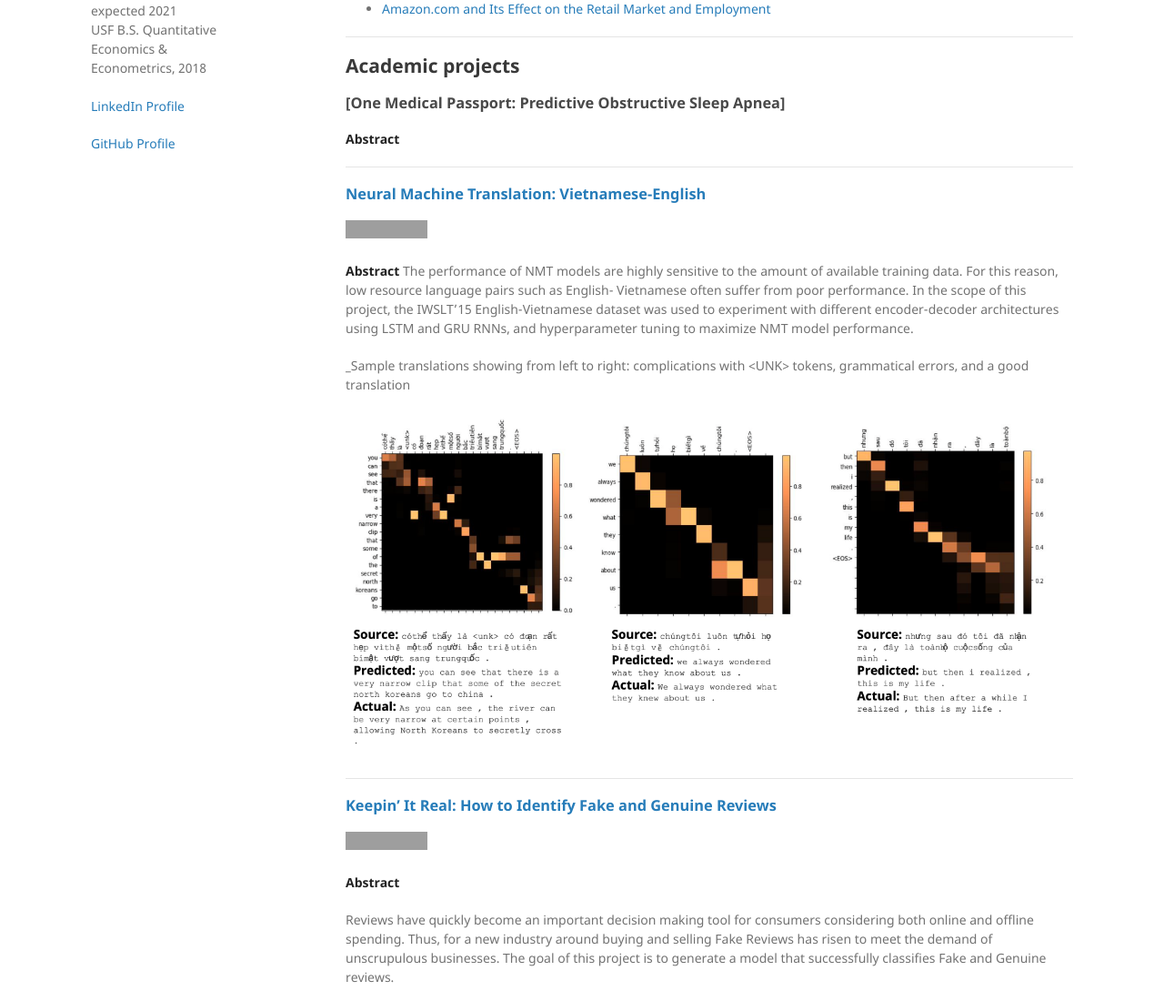
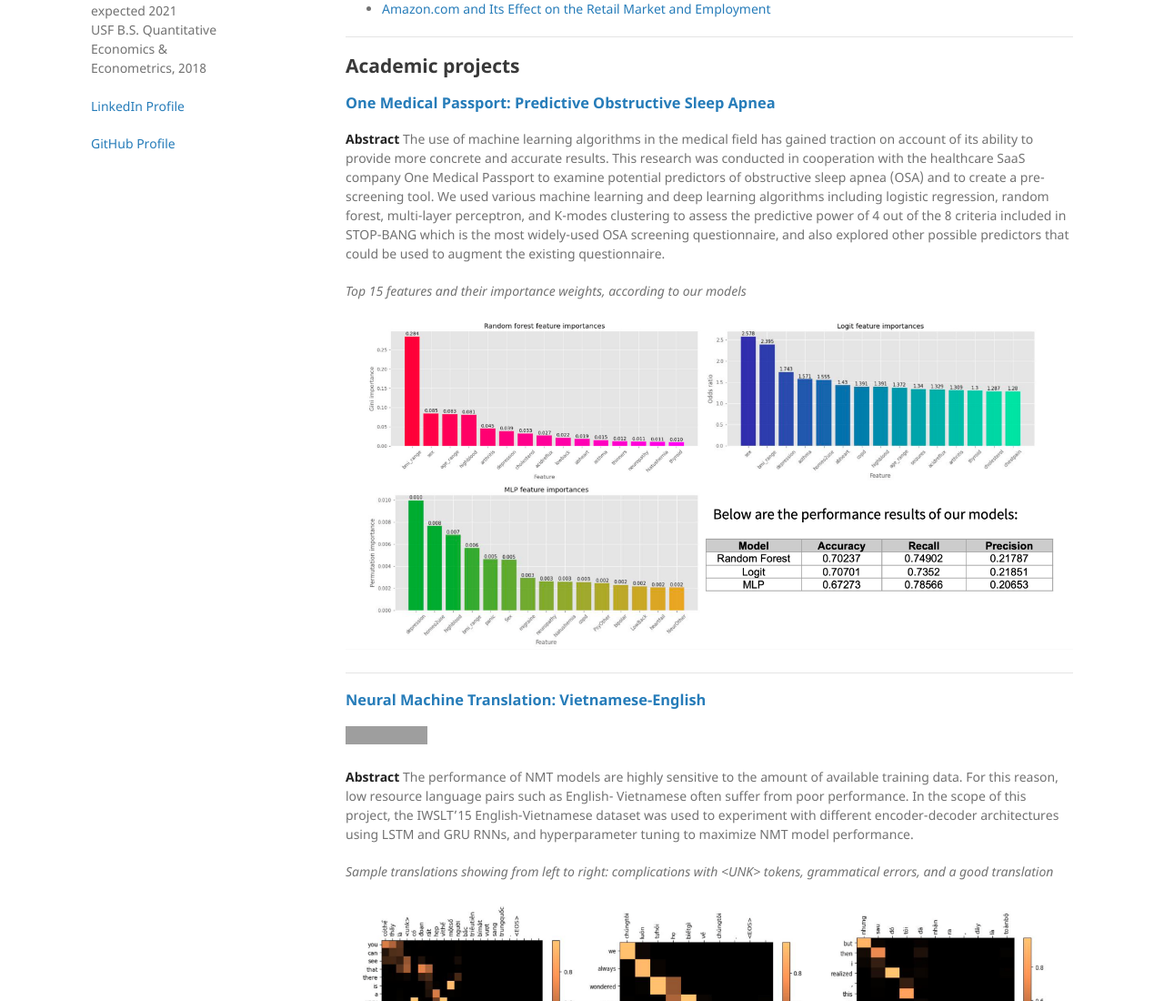
Before and after one commit to anu-ujin-g/anu-ujin-g.github.io, a Jekyll site: the page built from index.md, in a window 1280 px wide and 1400 px high. Shown: the part 300-1400 px from the top of the window at 91% size. Built offline with Jekyll 4.4.1, drawn with Linux system fonts in a browser that asks for light colours; our own code applies the rules of GitHub Pages for plain Markdown files; grey boxes are pictures that could not be loaded.

Commit message:
Update index.md

```diff
--- a/index.md
+++ b/index.md
@@ -16,19 +16,23 @@
 
 ## Academic projects
 
-### [One Medical Passport: Predictive Obstructive Sleep Apnea]
+### [One Medical Passport: Predictive Obstructive Sleep Apnea](/pdf/Capstone_Team27_Final_Report.pdf)
 
 **Abstract**
+The use of machine learning algorithms in the medical field has gained traction on account of its ability to provide more concrete and accurate results. This research was conducted in cooperation with the healthcare SaaS company One Medical Passport to examine potential predictors of obstructive sleep apnea (OSA) and to create a pre-screening tool. We used various machine learning and deep learning algorithms including logistic regression, random forest, multi-layer perceptron, and K-modes clustering to assess the predictive power of 4 out of the 8 criteria included in STOP-BANG which is the most widely-used OSA screening questionnaire, and also explored other possible predictors that could be used to augment the existing questionnaire.
 
+_Top 15 features and their importance weights, according to our models_
+
+<img src="images/1MP_features.png?raw=true"/>
 
 ---
-### [Neural Machine Translation: Vietnamese-English](pdf/nmt_vi-en.pdf)
+### [Neural Machine Translation: Vietnamese-English](/pdf/nmt_vi-en.pdf)
 [![GitHub Link](https://img.shields.io/badge/GitHub-Project_Code-blue?logo=GitHub)](https://github.com/anu-ujin-g/nmt-vi-en)
 
 **Abstract**
 The performance of NMT models are highly sensitive to the amount of available training data. For this reason, low resource language pairs such as English- Vietnamese often suffer from poor performance. In the scope of this project, the IWSLT’15 English-Vietnamese dataset was used to experiment with different encoder-decoder architectures using LSTM and GRU RNNs, and hyperparameter tuning to maximize NMT model performance.
 
-_Sample translations showing from left to right: complications with \<UNK\> tokens, grammatical errors, and a good translation
+_Sample translations showing from left to right: complications with \<UNK\> tokens, grammatical errors, and a good translation_
 
 <img src="images/NMT_sample.png?raw=true"/>
 
```
